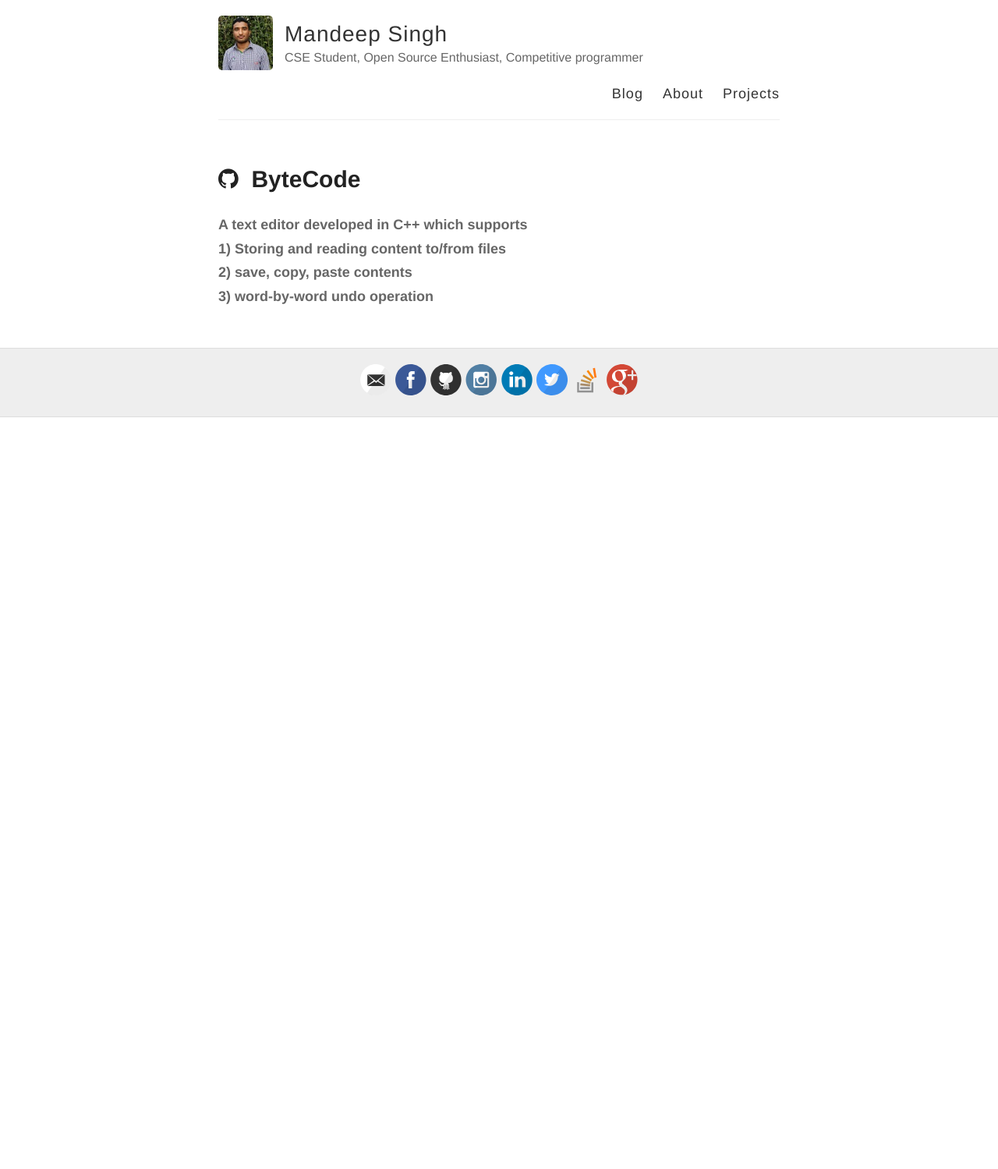
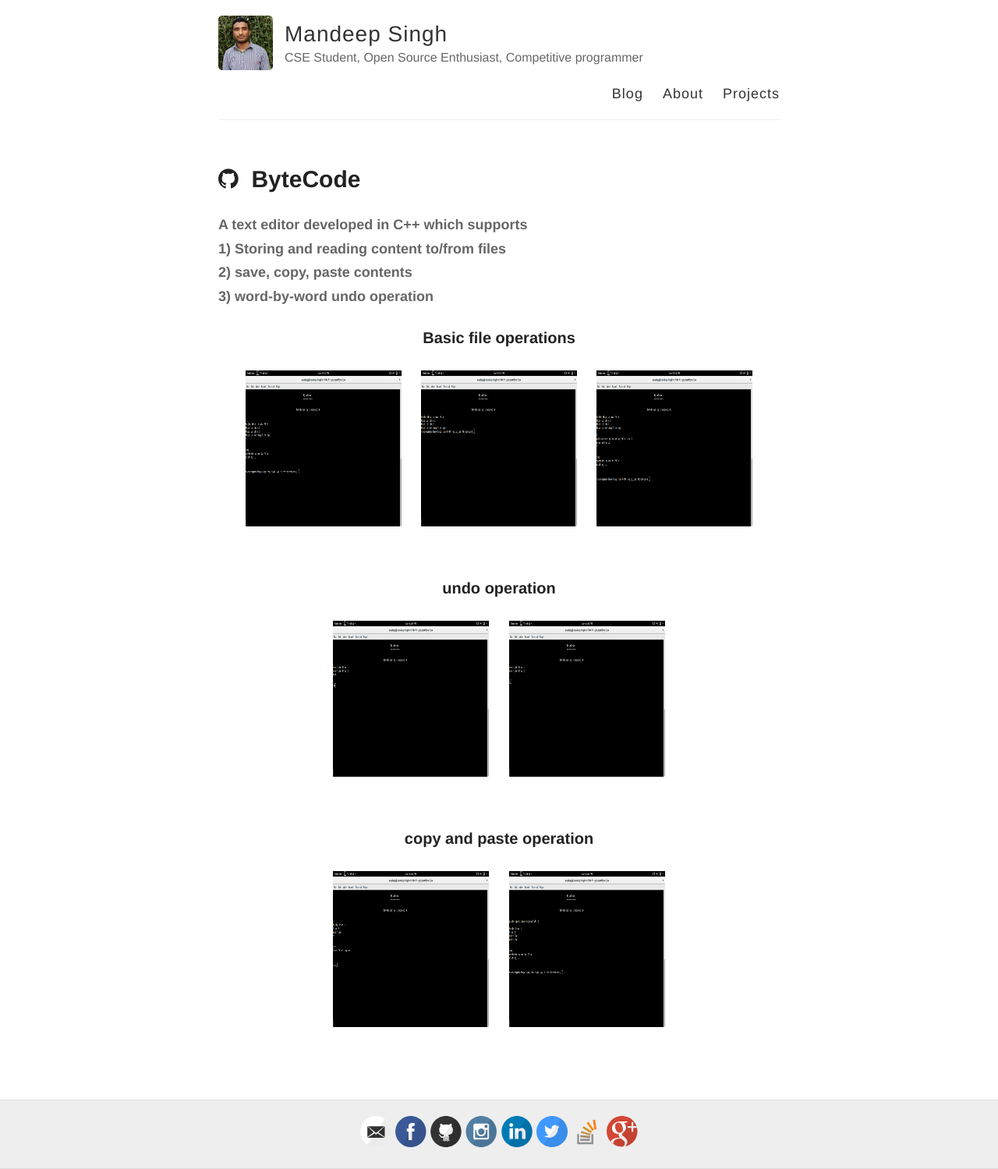
Before and after one commit to msdeep14/msdeep14.github.io, a Jekyll site: the page built from projects/bytecode.html, in a window 1280 px wide. Shown: the whole page at 78% size. Built offline with Jekyll 4.4.1, drawn with Linux system fonts in a browser that asks for light colours; before the commit the page ends 900 px from its top, so only the background shows below that.

Commit message:
modify project details bytecode

```diff
--- a/projects/bytecode.html
+++ b/projects/bytecode.html
@@ -6,6 +6,32 @@ permalink: /projects/bytecode
 <head>
     <title>ByteCode</title>
 <link rel="stylesheet" href="https://cdnjs.cloudflare.com/ajax/libs/font-awesome/4.7.0/css/font-awesome.min.css">
+
+<style type="text/css">
+.zoomin img {
+    height: 200px;
+     width: 200px;
+     -webkit-transition: all 2s ease;
+      -moz-transition: all 2s ease;
+      -ms-transition: all 2s ease;
+       transition: all 2s ease;
+       }
+       .zoomin img:hover {
+           width: 600px;
+           height: 600px;
+           }
+
+           .images {
+               text-align : center;
+           }
+           .images img {
+               width  : 200px;
+               height : 200x;
+               margin : 10px;
+           }
+
+           .tab { margin-left: 40px; }
+    </style>
 </head>
 
 <body>
@@ -21,4 +47,27 @@ permalink: /projects/bytecode
         </p>
     </h4>
 
+    <div class = "images">
+     <div class="zoomin">
+         <h3>Basic file operations</h3>
+         <img src="{{ site.baseurl }}/images/project_images/bytecode/enter_save.png" title="enter contents and save file" />
+
+         <img src="{{ site.baseurl }}/images/project_images/bytecode/readfile.png" title="read contents of existing file" />
+
+         <img src="{{ site.baseurl }}/images/project_images/bytecode/enter_existing_save.png" title="enter contents to existing file and save" />
+         <br /> <br />
+         <h3>undo operation</h3>
+         <img src="{{ site.baseurl }}/images/project_images/bytecode/undo1.png" title="do undo operation" />
+         <img src="{{ site.baseurl }}/images/project_images/bytecode/undo2.png" title="removal of one word after undo operation from file" />
+
+         <br /> <br />
+         <h3>copy and paste operation</h3>
+         <img src="{{ site.baseurl }}/images/project_images/bytecode/copy.png" title="copy last line of file" />
+         <img src="{{ site.baseurl }}/images/project_images/bytecode/paste.png" title="paste the copied line to end of file" />
+         <br /><br />
+
+
+     </div>
+ </div>
+
 </body>
```
Also changed, not shown: images/project_images/bytecode/copy.png (added), images/project_images/bytecode/enter_existing_save.png (added), images/project_images/bytecode/enter_save.png (added), images/project_images/bytecode/paste.png (added), images/project_images/bytecode/readfile.png (added), images/project_images/bytecode/undo1.png (added), images/project_images/bytecode/undo2.png (added).
